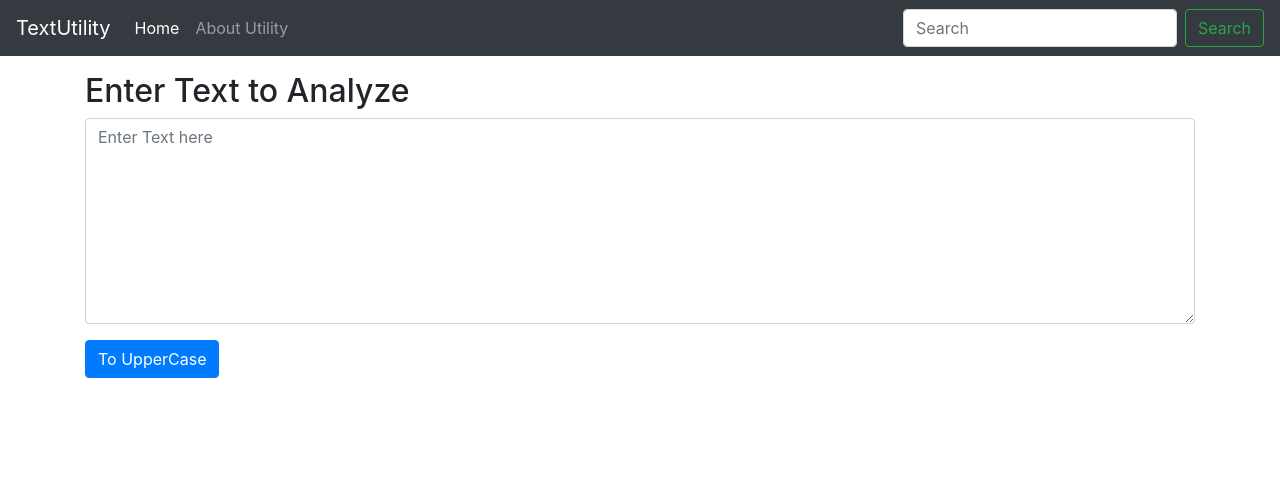
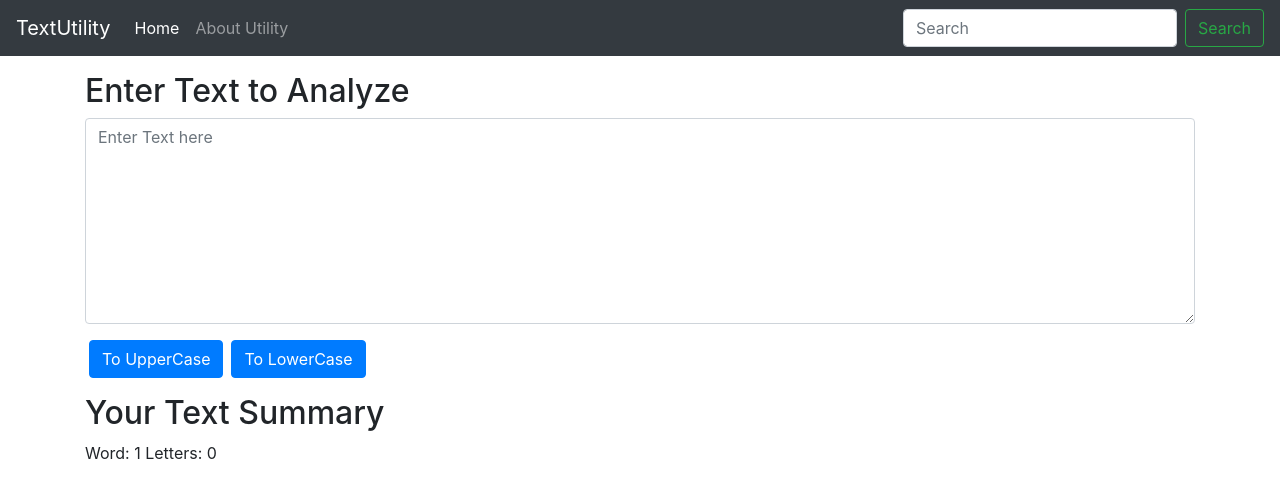
Before and after one commit to classyie/reactTextUtility, a React (Create React App) app: page / in a window 1280 px wide. Shown: the top 498 px of the page. Built offline with nearby package versions, Linux system fonts and the light colour scheme.

Commit message:
Fourth Commit

```diff
--- a/src/Components/Textanalyze.js
+++ b/src/Components/Textanalyze.js
@@ -9,11 +9,17 @@ export default function Textanalyze() {
         // console.log("Button Clicked");
         setText(text.toUpperCase());
     }
+    const clickToLower = (event) =>{
+        setText(text.toLowerCase());
+    }
     return (
         <div className="container my-3" >
             <h2>Enter Text to Analyze</h2>
             <textarea className="form-control" id="exampleFormControlTextarea1" value={text} onChange={changeText} rows="8" placeholder='Enter Text here' />
-            <button type="button" className="btn btn-primary my-3" onClick={clickToUpper}>To UpperCase</button>
+            <button type="button" className="btn btn-primary my-3 mx-1" onClick={clickToUpper}>To UpperCase</button>
+            <button type="button" className="btn btn-primary my-3 mx-1" onClick={clickToLower}>To LowerCase</button>
+            <h2>Your Text Summary</h2>
+            <p>Word: {text.split(" ").length} Letters: {text.length}</p>
         </div>
     );
 }
```
Also changed, not shown: 1 other file (tests, documents, lock files or other folders).
